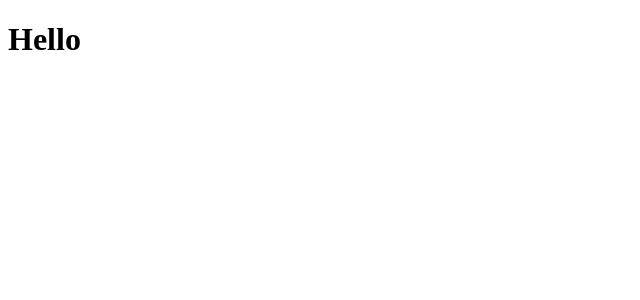
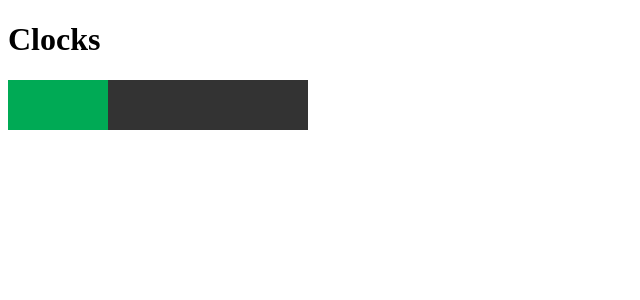
Before and after one commit to hfarr/rpg-clocks, a React app: page / in a window 1280 px wide. Shown: the top 300 px of the page, without its empty margins (0-640 px from the left). Built offline with nearby package versions, Linux system fonts and the light colour scheme; the HTML template or start-up script is replaced by a standard one.

Commit message:
build initial clock component
update playground styles

```diff
--- /dev/null
+++ b/src/clock/clock.tsx
@@ -0,0 +1,43 @@
+import * as React from "react"
+import * as _ from "lodash"
+
+type SegmentProps = {
+  active: boolean
+
+  // temp
+  sideLength?: string
+}
+const Segment = (props: SegmentProps) => {
+  const {
+    active,
+    sideLength = "50px"
+  } = props
+  const backgroundColor = active ? "#00aa55" : "#333"
+  return <div data-cl={active} style={{ width: sideLength, height: sideLength, backgroundColor }}>
+  </div>
+}
+
+type ClockProps = {
+  segments: number,
+  progress: number,
+
+  name?: number,
+  color?: string
+}
+
+
+const Clock = (props: ClockProps) => {
+
+  const {
+    segments,
+    progress,
+    name = "Clock",
+    color = "#"
+  } = props
+
+  return <div style={{ display: 'flex' }}>
+    {_.range(segments).map( segmentNumber => <Segment key={segmentNumber} active={progress > segmentNumber} /> )}
+  </div>
+}
+
+export default Clock
--- a/src/root.tsx
+++ b/src/root.tsx
@@ -1,7 +1,13 @@
 import * as React from "react"
+import Clock from "./clock/clock"
 
 const Root = () => {
-  return <h1>Hello</h1>
+  return <>
+    <div>
+      <h1>Clocks</h1>
+      <Clock segments={6} progress={2} />
+    </div>
+  </>
 }
 
 export default Root
```
Also changed, not shown: 1 other file (tests, documents, lock files or other folders).
